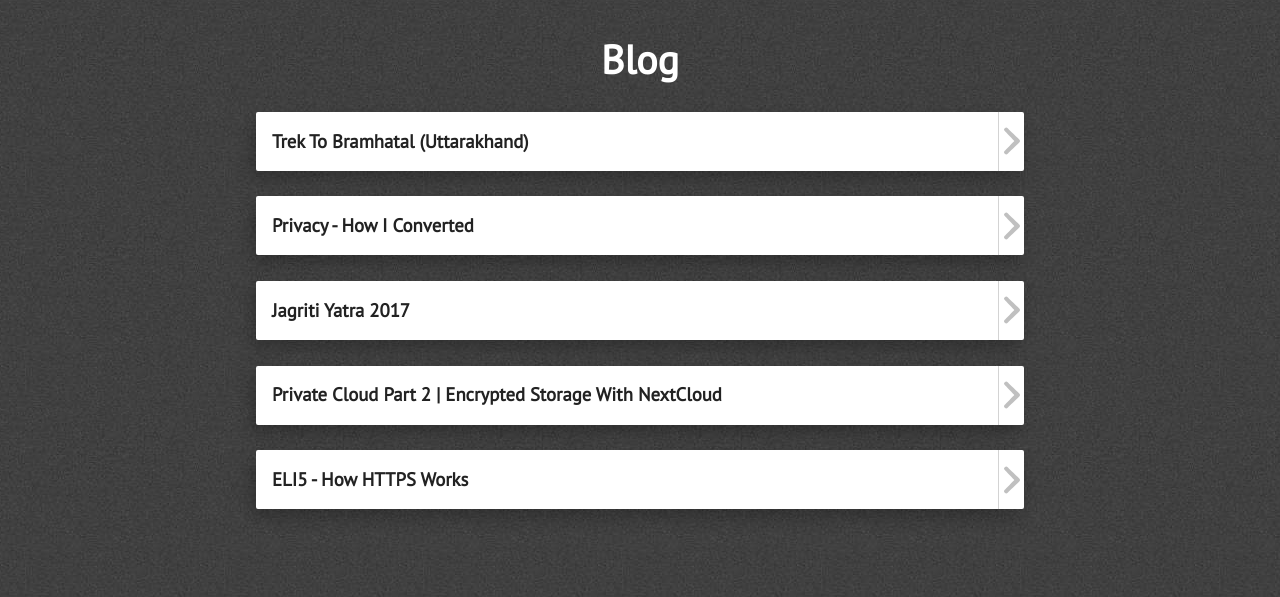
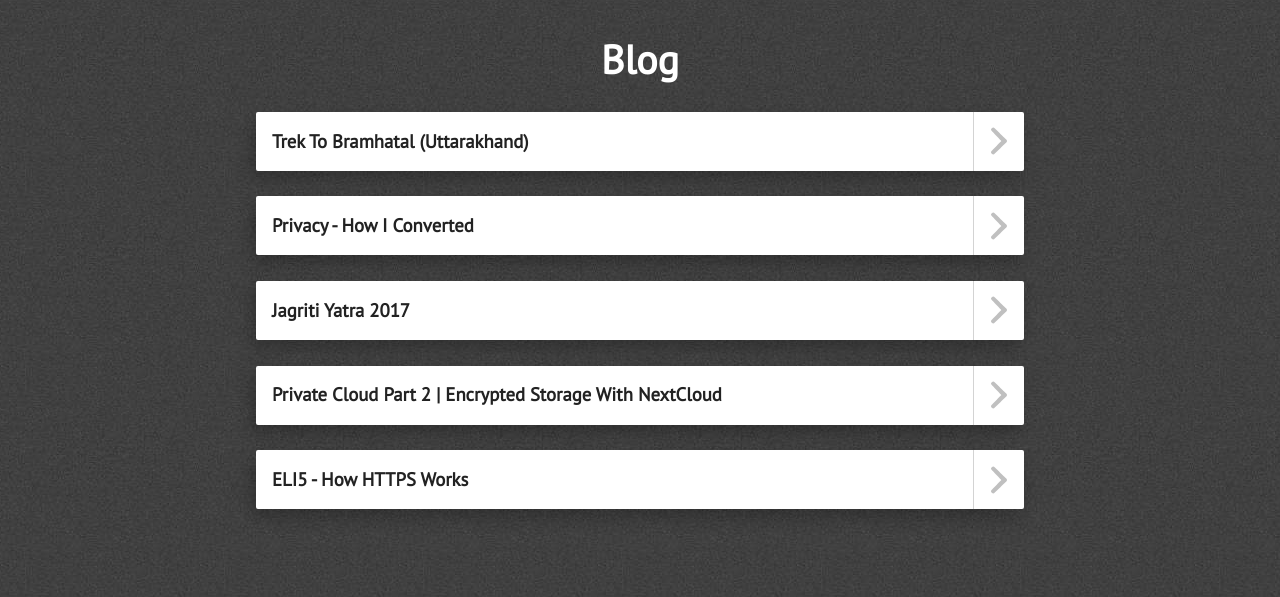
Before and after one commit to YoungheeGGO/YoungheeGGo.github.io, a Jekyll site: the page built from index.html, in a window 1280 px wide. Shown: the part 4191-4788 px from the top of the page. Built offline with Jekyll 4.4.1, drawn with Linux system fonts in a browser that asks for light colours; nearby versions of some CDN libraries.

Commit message:
Update card.css

```diff
--- a/assets/css/card.css
+++ b/assets/css/card.css
@@ -80,7 +80,7 @@
 	width: 100%;
 	border-radius: 2px;
 	display: grid;
-	grid-template-columns: auto 25px; /*50px*/
+	grid-template-columns: auto 50px;
 	background-color: #fff;
 	margin-bottom: 1.6rem;
 	box-shadow: -4px 8px 16px 0 rgba(0, 0, 0, 0.24);
```
